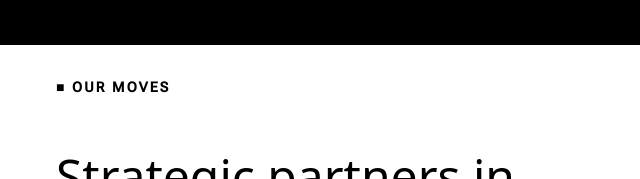
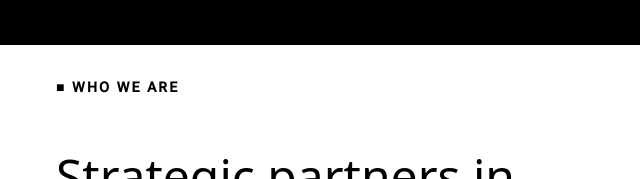
Before and after one commit to ssharvesh-steep/Quorics, a plain HTML site: page index.html in a window 1280 px wide. Shown: the part 2981-3160 px from the top of the page, 0-640 px from the left. Drawn offline with nearby package versions, Linux system fonts and the light colour scheme; a web font is replaced by a local one.

Commit message:
index.html

```diff
--- a/index.html
+++ b/index.html
@@ -220,7 +220,7 @@
   <section class="section bg-white text-black" style="position:relative; z-index:20; margin: 0; padding: 2rem 10px; font-family: 'Roboto Flex', sans-serif; max-width: 100vw; width: 100vw;">
     <div class="w-full max-w-[1200px] mx-auto px-4">
       <div class="mb-8 uppercase font-bold tracking-widest text-sm" style="letter-spacing: 0.15em;">
-        ■ OUR MOVES
+        ■ WHO WE ARE
       </div>
       <div class="flex flex-col md:flex-row w-full gap-8">
         <div class="flex flex-col justify-center max-w-lg who-we-are-left">
```
